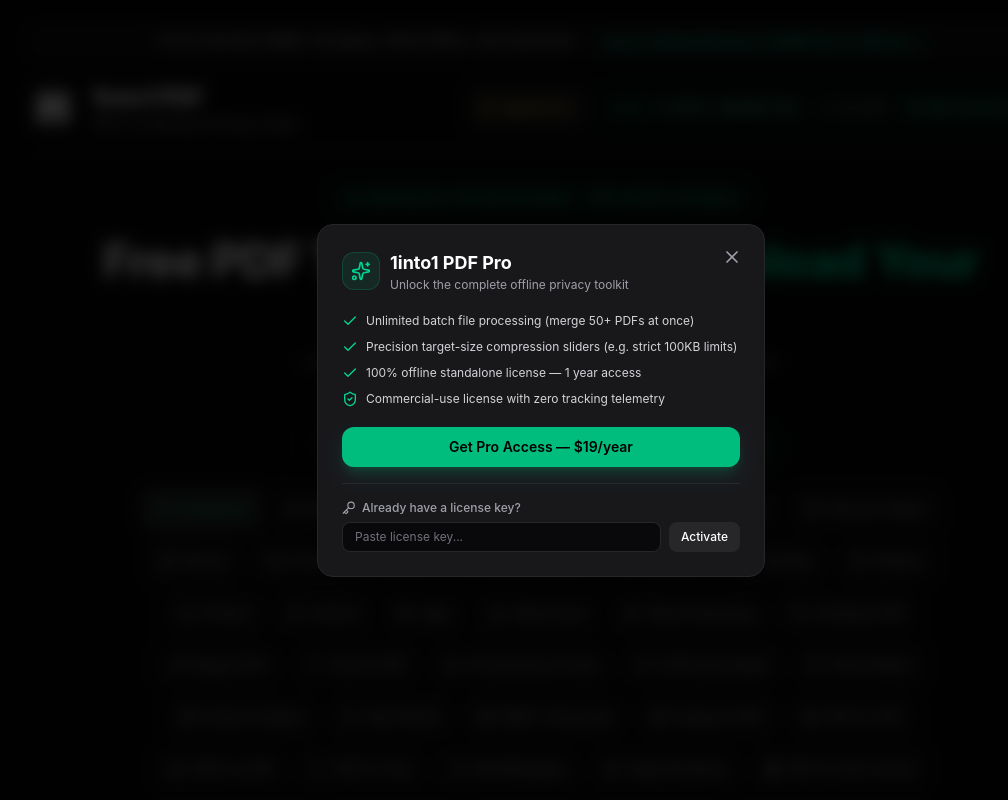
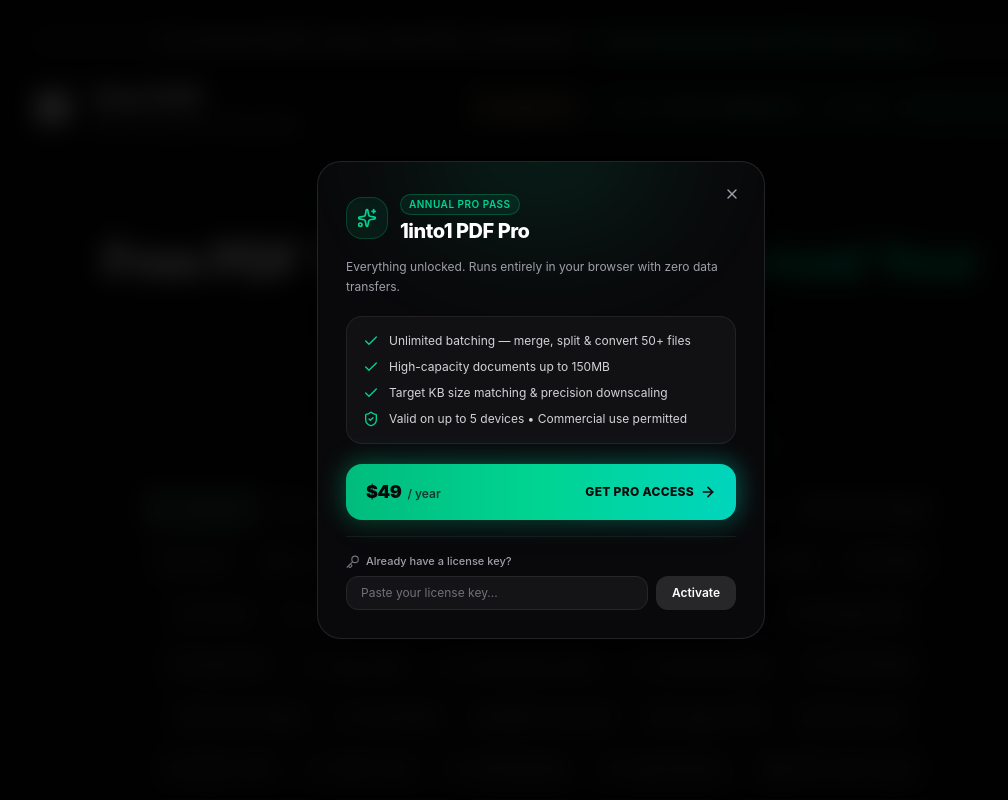
Before and after one commit to aniketgawandew65-pdf/privacy-pdf, a React (Vite) app: page / in a window 1280 px wide. Both pictures are taken after a click on the button "Upgrade Pro". Shown: the top 800 px of the page, without its empty margins (99-1107 px from the left). Built offline with nearby package versions, Linux system fonts and the light colour scheme.

Commit message:
Feat(pro): add animated shimmer flick effect, /year tier, and clean license activation

```diff
--- a/src/App.tsx
+++ b/src/App.tsx
@@ -375,7 +375,7 @@ export default function App() {
             onClick={() => setIsProModalOpen(true)}
             className="text-emerald-400 hover:text-emerald-300 font-semibold underline underline-offset-2 transition-colors cursor-pointer"
           >
-            Unlock Unlimited Batching &amp; 150MB Files for $19/Year →
+            Unlock Unlimited Batching &amp; 150MB Files for $49/Year→
           </button>
         )}
       </div>
--- a/src/components/ProModal.tsx
+++ b/src/components/ProModal.tsx
@@ -1,5 +1,5 @@
 import { useState, useEffect, type FormEvent } from 'react';
-import { X, Sparkles, Check, Key, ShieldCheck } from 'lucide-react';
+import { X, Sparkles, Check, Key, ShieldCheck, ArrowRight } from 'lucide-react';
 import { getLicenseStatus, activateLicenseKey, deactivateLicense, openCheckout } from '../utils/license';
 
 interface ProModalProps {
@@ -8,7 +8,6 @@ interface ProModalProps {
   checkoutUrl?: string;
 }
 
-// Dynamically injects lemon.js with error fallback to prevent freezing when offline
 function loadLemonScript(): Promise<void> {
   return new Promise((resolve) => {
     if (document.querySelector('script[src*="lemon.js"]') || (window as any).createLemonSqueezy) {
@@ -22,7 +21,6 @@ function loadLemonScript(): Promise<void> {
       (window as any).createLemonSqueezy?.();
       resolve();
     };
-    // Fall back gracefully if offline or blocked
     script.onerror = () => {
       console.warn('Lemon.js blocked or offline. Falling back to direct window checkout.');
       resolve();
@@ -42,7 +40,6 @@ export function ProModal({
   const [isPro, setIsPro] = useState(false);
   const [licenseKey, setLicenseKey] = useState('');
 
-  // Sync state reactively
   const syncLicense = () => {
     const status = getLicenseStatus();
     setIsPro(status.isPro);
@@ -67,21 +64,21 @@ export function ProModal({
     setSuccessMsg('');
 
     if (!licenseInput.trim()) {
-      setErrorMsg('Please enter a valid license key.');
+      setErrorMsg('Please enter your license key.');
       return;
     }
 
-    const result = await activateLicenseKey(licenseInput);
+    const result = await activateLicenseKey(licenseInput.trim());
 
     if (result.success) {
-      setSuccessMsg(result.message || 'Pro license activated successfully!');
+      setSuccessMsg(result.message || 'Pro license activated successfully.');
       setLicenseInput('');
       syncLicense();
       setTimeout(() => {
         onClose();
       }, 1200);
     } else {
-      setErrorMsg(result.message || 'Invalid license key.');
+      setErrorMsg(result.message || 'Invalid or expired license key.');
     }
   };
 
@@ -94,7 +91,7 @@ export function ProModal({
   const handleCheckout = async () => {
     setErrorMsg('');
     if (!navigator.onLine) {
-  setErrorMsg('An active internet connection is required to communicate with OpenAI/Groq.');
+      setErrorMsg('An active internet connection is required to complete checkout.');
       return;
     }
     await loadLemonScript();
@@ -102,85 +99,129 @@ export function ProModal({
   };
 
   return (
-    <div className="fixed inset-0 z-50 flex items-center justify-center p-4 bg-black/80 backdrop-blur-sm animate-in fade-in duration-200">
-      <div className="relative w-full max-w-md bg-zinc-900 border border-zinc-800 rounded-2xl p-6 shadow-2xl text-left">
+    <div className="fixed inset-0 z-50 flex items-center justify-center p-4 bg-black/85 backdrop-blur-md animate-in fade-in duration-200">
+      <style>{`
+        @keyframes proShimmerSweep {
+          0% { transform: translateX(-120%) skewX(-20deg); }
+          30%, 100% { transform: translateX(250%) skewX(-20deg); }
+        }
+        @keyframes subtlePulse {
+          0%, 100% { opacity: 0.45; transform: scale(1); }
+          50% { opacity: 0.8; transform: scale(1.02); }
+        }
+        .animate-pro-shimmer {
+          animation: proShimmerSweep 3.2s cubic-bezier(0.4, 0, 0.2, 1) infinite;
+        }
+        .animate-subtle-pulse {
+          animation: subtlePulse 4s ease-in-out infinite;
+        }
+      `}</style>
+
+      <div className="relative w-full max-w-md bg-zinc-950 border border-zinc-800/90 rounded-3xl p-6 sm:p-7 shadow-[0_0_50px_rgba(0,0,0,0.8)] text-left overflow-hidden">
+        {/* Ambient Top Light Ray */}
+        <div className="absolute -top-20 left-1/2 -translate-x-1/2 w-64 h-36 bg-emerald-500/20 blur-3xl pointer-events-none rounded-full animate-subtle-pulse" />
+
         {/* Close Button */}
         <button
           onClick={onClose}
-          className="absolute top-4 right-4 p-1.5 rounded-lg text-zinc-400 hover:text-white hover:bg-zinc-800 transition"
+          className="absolute top-4 right-4 p-2 rounded-xl text-zinc-400 hover:text-white hover:bg-zinc-900 transition cursor-pointer z-10"
         >
-          <X className="w-5 h-5" />
+          <X className="w-4 h-4" />
         </button>
 
-        {/* Modal Header */}
-        <div className="flex items-center gap-2.5 mb-2">
-          <div className="p-2 rounded-xl bg-emerald-500/10 text-emerald-400 border border-emerald-500/20">
+        {/* Header Badge */}
+        <div className="relative z-10 flex items-center gap-3 mb-3">
+          <div className="p-2.5 rounded-2xl bg-emerald-500/10 text-emerald-400 border border-emerald-500/25 shadow-inner">
             <Sparkles className="w-5 h-5" />
           </div>
           <div>
-            <h3 className="text-lg font-bold text-white">1into1 PDF Pro</h3>
-            <p className="text-xs text-zinc-400">Unlock the complete offline privacy toolkit</p>
+            <div className="inline-flex items-center gap-1.5 px-2 py-0.5 rounded-full bg-emerald-500/10 border border-emerald-500/30 text-[10px] font-semibold uppercase tracking-wider text-emerald-400 mb-0.5">
+              Annual Pro Pass
+            </div>
+            <h3 className="text-xl font-extrabold text-white tracking-tight">1into1 PDF Pro</h3>
           </div>
         </div>
 
-        {/* Pro Benefits */}
-        <ul className="space-y-2.5 my-5 text-xs text-zinc-300">
-          <li className="flex items-center gap-2">
+        <p className="relative z-10 text-xs text-zinc-400 leading-relaxed mb-5">
+          Everything unlocked. Runs entirely in your browser with zero data transfers.
+        </p>
+
+        {/* Pro Capabilities */}
+        <div className="relative z-10 space-y-2.5 my-5 p-4 rounded-2xl bg-zinc-900/60 border border-zinc-800/80 text-xs text-zinc-300">
+          <div className="flex items-center gap-2.5">
             <Check className="w-4 h-4 text-emerald-400 shrink-0" />
-            <span>Unlimited batch file processing (merge 50+ PDFs at once)</span>
-          </li>
-          <li className="flex items-center gap-2">
+            <span>Unlimited batching — merge, split & convert 50+ files</span>
+          </div>
+          <div className="flex items-center gap-2.5">
             <Check className="w-4 h-4 text-emerald-400 shrink-0" />
-            <span>Precision target-size compression sliders (e.g. strict 100KB limits)</span>
-          </li>
-          <li className="flex items-center gap-2">
+            <span>High-capacity documents up to 150MB</span>
+          </div>
+          <div className="flex items-center gap-2.5">
             <Check className="w-4 h-4 text-emerald-400 shrink-0" />
-            <span>100% offline standalone license — 1 year access</span>
-          </li>
-          <li className="flex items-center gap-2">
+            <span>Target KB size matching & precision downscaling</span>
+          </div>
+          <div className="flex items-center gap-2.5">
             <ShieldCheck className="w-4 h-4 text-emerald-400 shrink-0" />
-            <span>Commercial-use license with zero tracking telemetry</span>
-          </li>
-        </ul>
+            <span>Valid on up to 5 devices • Commercial use permitted</span>
+          </div>
+        </div>
 
         {isPro ? (
-          <div className="p-3.5 rounded-xl bg-emerald-500/10 border border-emerald-500/30 text-center mb-4">
-            <p className="text-xs font-semibold text-emerald-400">Pro License Active</p>
-            <p className="text-[11px] text-zinc-400 mt-0.5 truncate">Key: {licenseKey}</p>
+          <div className="relative z-10 p-4 rounded-2xl bg-emerald-500/10 border border-emerald-500/30 text-center mb-4">
+            <p className="text-xs font-semibold text-emerald-400 flex items-center justify-center gap-1.5">
+              <span className="w-2 h-2 rounded-full bg-emerald-400 animate-pulse" />
+              Pro License Active
+            </p>
+            <p className="text-[11px] font-mono text-zinc-400 mt-1 truncate">Key: {licenseKey}</p>
             <button
               onClick={handleDeactivate}
-              className="mt-3 text-xs text-red-400 hover:underline cursor-pointer"
+              className="mt-3 text-xs text-red-400 hover:text-red-300 underline cursor-pointer"
             >
-              Deactivate License
+              Deactivate License on This Device
             </button>
           </div>
         ) : (
-          <>
-            {/* Purchase CTA */}
+          <div className="relative z-10">
+            {/* Shimmer Flick CTA Button */}
+            <div className="relative group mb-4">
+              <div className="absolute -inset-0.5 bg-gradient-to-r from-emerald-500 to-teal-400 rounded-2xl blur-md opacity-40 group-hover:opacity-75 transition duration-300" />
+
               <button
                 onClick={handleCheckout}
-              className="w-full py-2.5 px-4 rounded-xl bg-emerald-500 hover:bg-emerald-400 text-black text-sm font-semibold transition shadow-lg shadow-emerald-500/20 mb-4 cursor-pointer"
+                className="relative w-full py-3.5 px-5 rounded-2xl bg-gradient-to-r from-emerald-500 via-emerald-400 to-teal-400 text-zinc-950 font-bold text-sm transition-all duration-200 flex items-center justify-between shadow-xl cursor-pointer overflow-hidden active:scale-[0.99]"
               >
-              Get Pro Access — $19/year
+                {/* The Shimmer Light Beam */}
+                <span className="absolute inset-0 w-1/2 h-full bg-gradient-to-r from-transparent via-white/40 to-transparent skew-x-[-20deg] pointer-events-none animate-pro-shimmer" />
+
+                <div className="flex items-baseline gap-1.5 text-left">
+                  <span className="text-lg font-black tracking-tight">$49</span>
+                  <span className="text-xs font-semibold text-zinc-900/80">/ year</span>
+                </div>
+
+                <div className="flex items-center gap-1.5 text-xs font-extrabold uppercase tracking-wide text-zinc-950">
+                  <span>Get Pro Access</span>
+                  <ArrowRight className="w-4 h-4 stroke-[2.5] transition-transform group-hover:translate-x-0.5" />
+                </div>
               </button>
+            </div>
 
-            {/* License Input Form */}
-            <form onSubmit={handleActivate} className="pt-4 border-t border-zinc-800">
-              <label className="block text-xs font-medium text-zinc-400 mb-1.5 flex items-center gap-1.5">
-                <Key className="w-3.5 h-3.5" />
+            {/* License Activation Form */}
+            <form onSubmit={handleActivate} className="pt-4 border-t border-zinc-900">
+              <label className="text-[11px] font-medium text-zinc-400 mb-1.5 flex items-center gap-1.5">
+                <Key className="w-3.5 h-3.5 text-zinc-500" />
                 Already have a license key?
               </label>
               <div className="flex gap-2">
                 <input
                   type="text"
-                  placeholder="Paste license key..."
+                  placeholder="Paste your license key..."
                   value={licenseInput}
                   onChange={(e) => setLicenseInput(e.target.value)}
-                  className="flex-1 px-3 py-1.5 rounded-lg bg-zinc-950 border border-zinc-800 text-xs text-zinc-100 placeholder-zinc-500 focus:outline-none focus:border-emerald-500"
+                  className="flex-1 px-3.5 py-2 rounded-xl bg-zinc-900/80 border border-zinc-800 text-xs text-zinc-100 placeholder-zinc-500 focus:outline-none focus:border-emerald-500 focus:ring-1 focus:ring-emerald-500 transition"
                 />
                 <button
                   type="submit"
-                  className="px-3 py-1.5 rounded-lg bg-zinc-800 hover:bg-zinc-700 text-xs font-medium text-white transition cursor-pointer"
+                  className="px-4 py-2 rounded-xl bg-zinc-800 hover:bg-zinc-700 text-xs font-semibold text-white transition cursor-pointer"
                 >
                   Activate
                 </button>
@@ -189,7 +230,7 @@ export function ProModal({
               {errorMsg && <p className="text-red-400 text-xs mt-2">{errorMsg}</p>}
               {successMsg && <p className="text-emerald-400 text-xs mt-2">{successMsg}</p>}
             </form>
-          </>
+          </div>
         )}
       </div>
     </div>
```
Lines whose indentation alone changed are shown as unchanged.
